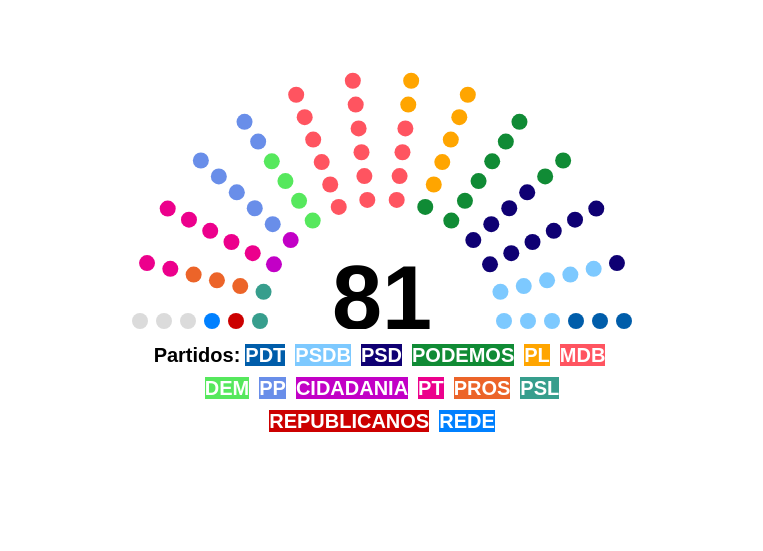
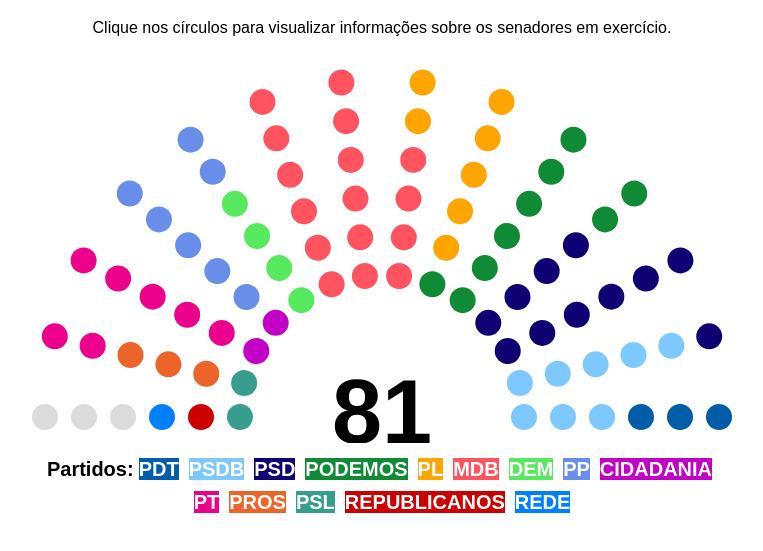
Before and after one commit to amandascm/brazilian-senate-visualization, a plain HTML site: page index.html in a window 1280 px wide. Shown: the part 61-612 px from the top of the page, without its empty margins (258-1021 px from the left). Drawn offline with nearby package versions, Linux system fonts and the light colour scheme.

Commit message:
Add text and update sizes

```diff
--- a/index.html
+++ b/index.html
@@ -9,6 +9,7 @@
     </head>
     <body>
         <h1 style="text-align: center; font-family: arial;">Senado Brasileiro</h1>
+        <p style="text-align: center; font-family: arial;">Clique nos círculos para visualizar informações sobre os senadores em exercício.</p>
         <script src="main.js"></script>
     </body>
 </html>
--- a/main.js
+++ b/main.js
@@ -1,12 +1,12 @@
 // global objects
-const svg_dimensions = [0,0,500,300]
+const svg_dimensions = [0,0,700,380]
 const [circles, number_loc] = get_circles_positions(dimensions=svg_dimensions)
 
 // functions
-function get_circles_positions(dimensions, layers=6, circles_per_layer=14, circle_radius=8) {
+function get_circles_positions(dimensions, layers=6, circles_per_layer=14, circle_radius=13) {
     const [x, y, w, h] = dimensions
     const center = {'x': (x + w/2),
-                    'y': (y + h - circle_radius)}
+                    'y': (y + h - 2*circle_radius)}
     const layers_gap = 1 * circle_radius
     const min_radius = (w - (2 * layers * 2 * circle_radius) - (2 * (layers - 1) * layers_gap)) / 2
     const gap_angle = Math.PI / (circles_per_layer - 1)
@@ -100,7 +100,7 @@ function get_svg_div() {
                 .style('justify-content', 'center')
                 .style('align-items', 'center')
                 .style('padding', '10px')
-                .style('width', `${2 * svg_dimensions[2]}px`)
+                .style('width', `${1.5 * svg_dimensions[2]}px`)
                 .style('position', 'relative')
     return svg_div
 }
```
